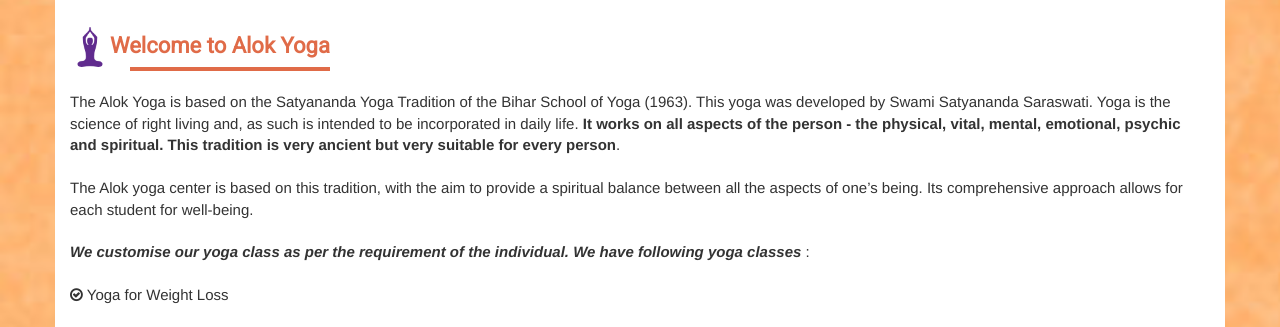
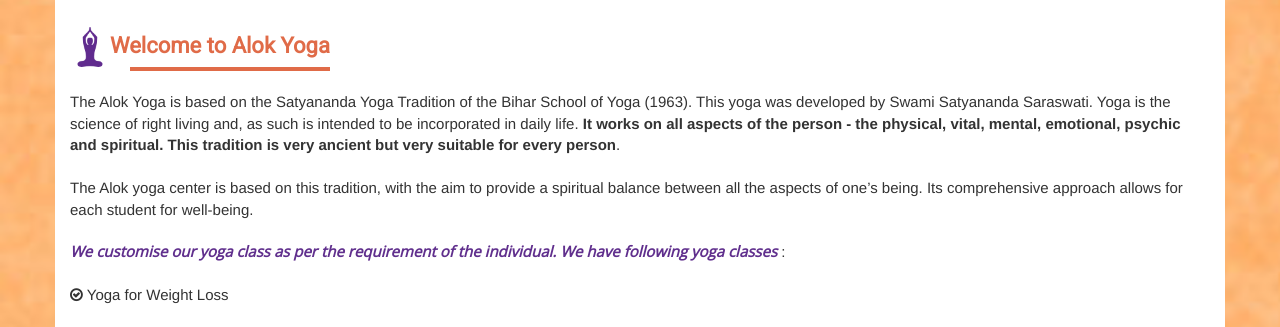
Before and after one commit to Vacant-Sky/alokyoga, a plain HTML site: page index.html in a window 1280 px wide. Shown: the part 471-798 px from the top of the page. Drawn offline with nearby package versions, Linux system fonts and the light colour scheme; a web font is replaced by a local one.

Commit message:
Update index.html

```diff
--- a/index.html
+++ b/index.html
@@ -9,6 +9,7 @@
    <link href="https://fonts.googleapis.com/css?family=Indie+Flower|Risque|Signika" rel="stylesheet">
    <link href="https://fonts.googleapis.com/css?family=Roboto|Roboto+Condensed" rel="stylesheet">
    <link href="https://fonts.googleapis.com/css?family=Montserrat" rel="stylesheet">
+   <link href="https://fonts.googleapis.com/css?family=Open+Sans" rel="stylesheet">
    <link href="https://cdnjs.cloudflare.com/ajax/libs/font-awesome/4.6.3/css/font-awesome.min.css" rel="stylesheet">
 
 
@@ -190,7 +191,7 @@
         <p class="wow slideInLeft" data-wow-delay="1s" style="font-size: 15px;margin-top: -20px;margin-bottom: 40px;">The Alok Yoga is based on the Satyananda Yoga Tradition of the Bihar School of Yoga (1963). This yoga was developed by Swami Satyananda Saraswati. Yoga is the science of right living and, as such is intended to be incorporated in daily life. <strong>It works on all aspects of the person - the physical, vital, mental, emotional, psychic and spiritual. This tradition is very ancient but very suitable for every person</strong>.<br>
 <br>
             The Alok yoga center is based on this tradition, with the aim to provide a spiritual balance between all the aspects of one’s being. Its comprehensive approach allows for each student for well-being.
-          <br><br><strong><i><span style="font-family: font-family: 'Open Sans', sans-serif;">We customise our yoga class as per the requirement of the individual. We have following yoga classes</i></strong> :<br><br>
+          <br><br><strong><i><span style="color: #602F8D;font-family: 'Open Sans', sans-serif;">We customise our yoga class as per the requirement of the individual. We have following yoga classes</i></strong> :<br><br>
          <i class="fa fa-check-circle-o" aria-hidden="true"></i> Yoga for Weight Loss<br><br>
 <i class="fa fa-check-circle-o" aria-hidden="true"></i >Yoga for Wellbeing<br><br>
 <i class="fa fa-check-circle-o" aria-hidden="true"></i> Yoga for Stress Management<br><br>
```
